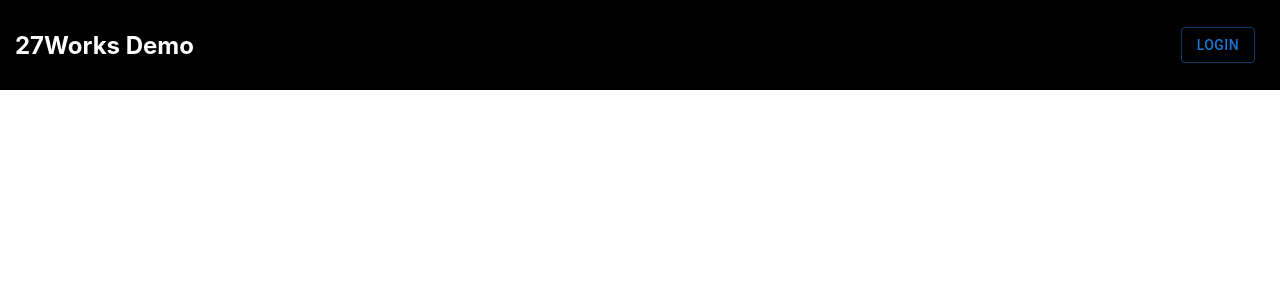
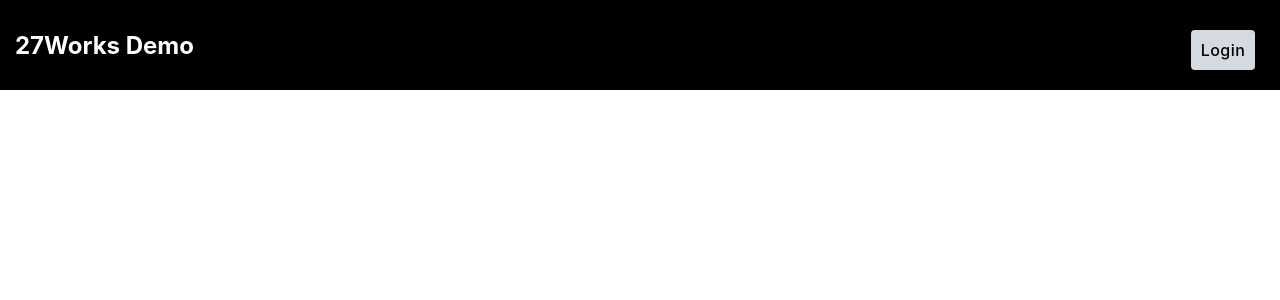
Before and after one commit to 27Works/cautious-spork, a Next.js app: page /layout in a window 1280 px wide. Shown: the top 300 px of the page. Built offline with nearby package versions, Linux system fonts and the light colour scheme; no server answers.

Commit message:
fixed styling error with build

```diff
--- a/components/articles/styles/cardStyle.module.css
+++ b/components/articles/styles/cardStyle.module.css
@@ -15,7 +15,7 @@
 }
 
 .articleCard:hover {
-  background-color: aliceblue;
+  background-color: rgba(169, 169, 169, 0.195);
 }
 
 .listContainer {
@@ -47,7 +47,7 @@
 
 .button a {
   text-decoration: none;
-  color: #fff;
+  color: black;
 }
 
 
--- /dev/null
+++ b/components/customButton/CustomButton.js
@@ -0,0 +1,57 @@
+import { styled } from "@mui/material/styles"
+import Button from "@mui/material/Button"
+
+export const CustomButton = styled(Button)({
+	boxShadow: "none",
+	textTransform: "none",
+	fontSize: 16,
+	color: "#000",
+	backgroundColor: "#fff",
+	marginTop: 9,
+	marginLeft: 10,
+	fontFamily: [
+		"-apple-system",
+		"BlinkMacSystemFont",
+		'"Segoe UI"',
+		"Roboto",
+		'"Helvetica Neue"',
+		"Arial",
+		"sans-serif",
+		'"Apple Color Emoji"',
+		'"Segoe UI Emoji"',
+		'"Segoe UI Symbol"',
+	].join(","),
+	"&:hover": {
+		backgroundColor: "#dfdfdf",
+		borderColor: "#dfdfdf",
+		boxShadow: "none",
+	},
+})
+
+export const CustomButton2 = styled(Button)({
+	boxShadow: "none",
+	textTransform: "none",
+	fontSize: 16,
+	color: "#000",
+	backgroundColor: "#d5d9e0",
+	borderColor: "#d5d9e0",
+	marginTop: 9,
+	marginLeft: 10,
+	fontFamily: [
+		"-apple-system",
+		"BlinkMacSystemFont",
+		'"Segoe UI"',
+		"Roboto",
+		'"Helvetica Neue"',
+		"Arial",
+		"sans-serif",
+		'"Apple Color Emoji"',
+		'"Segoe UI Emoji"',
+		'"Segoe UI Symbol"',
+	].join(","),
+	"&:hover": {
+		backgroundColor: "#4f6a8f",
+		borderColor: "#4f6a8f",
+		boxShadow: "none",
+	},
+})
--- a/components/header/Header.js
+++ b/components/header/Header.js
@@ -2,6 +2,7 @@ import { useContext } from "react"
 import Link from "next/link"
 import headerStyle from "./style/headerStyle.module.css"
 import { Button, Typography } from "@mui/material"
+import { CustomButton2 } from "../CustomButton/CustomButton"
 import AuthContext from "../../context/AuthContext"
 
 const Header = () => {
@@ -22,19 +23,17 @@ const Header = () => {
 					) : null}
 					<li>
 						{currentUser ? (
-							<Button
-								className={headerStyle.items}
-								variant='outlined'
+							<CustomButton2
+								className={headerStyle.loginButton}
 								onClick={logOut}>
 								Logout
-							</Button>
+							</CustomButton2>
 						) : (
-							<Button
-								className={headerStyle.items}
-								variant='outlined'
+							<CustomButton2
+								className={headerStyle.loginButton}
 								onClick={handleOpen}>
 								Login
-							</Button>
+							</CustomButton2>
 						)}
 					</li>
 				</ul>
--- a/components/header/style/headerStyle.module.css
+++ b/components/header/style/headerStyle.module.css
@@ -13,7 +13,7 @@
   display: flex;
   flex-direction: row;
   text-decoration: none;
-  color: #fff;
+
 }
 .items:hover {
   color: darkgray;
--- a/pages/articles/[articleid].js
+++ b/pages/articles/[articleid].js
@@ -6,6 +6,7 @@ import ArrowBackIosIcon from "@mui/icons-material/ArrowBackIos"
 import { useRouter } from "next/router"
 import AuthContext from "../../context/AuthContext"
 import style from "./style/style.module.css"
+import { CustomButton } from "../../components/CustomButton/CustomButton"
 
 export const getStaticPaths = async () => {
 	const data = await getData()
@@ -46,11 +47,11 @@ const ArticleDetails = ({ article }) => {
 	) : (
 		<div className={style.container}>
 			<div>
-				<Button
+				<CustomButton
 					className={style.backButton}
 					onClick={() => router.replace("/")}>
 					<ArrowBackIosIcon />
-				</Button>
+				</CustomButton>
 			</div>
 			<div className={style.articleContent}>
 				<Typography variant='h4'>{title}</Typography>
```
Also changed, not shown: components/articles/ArticleItem.js (+11 -6 lines).
